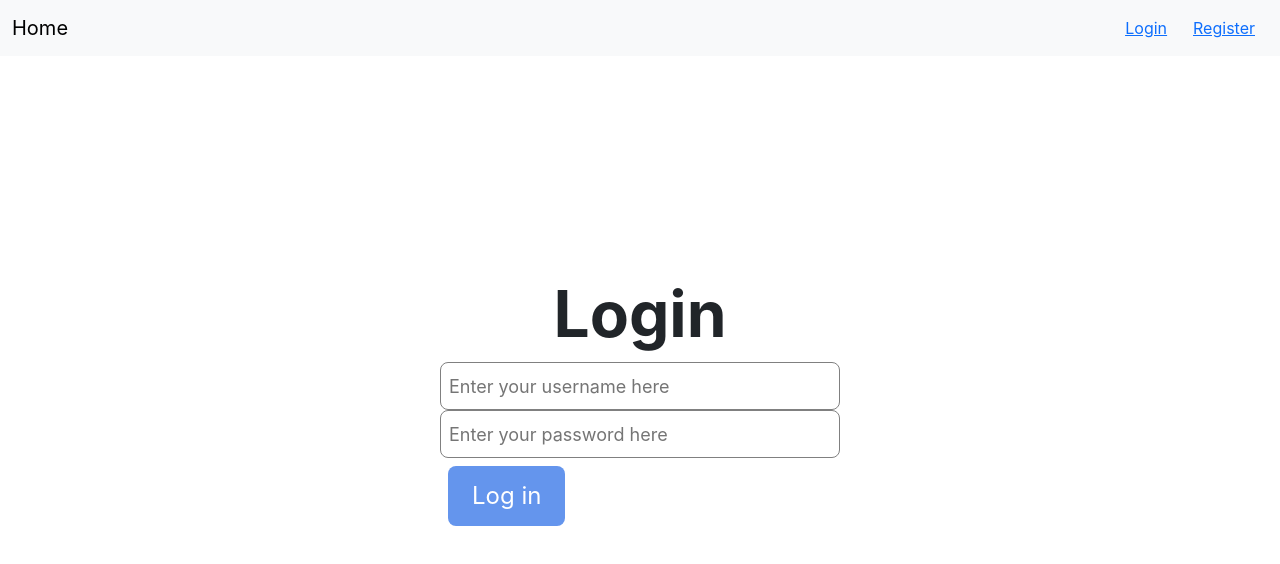
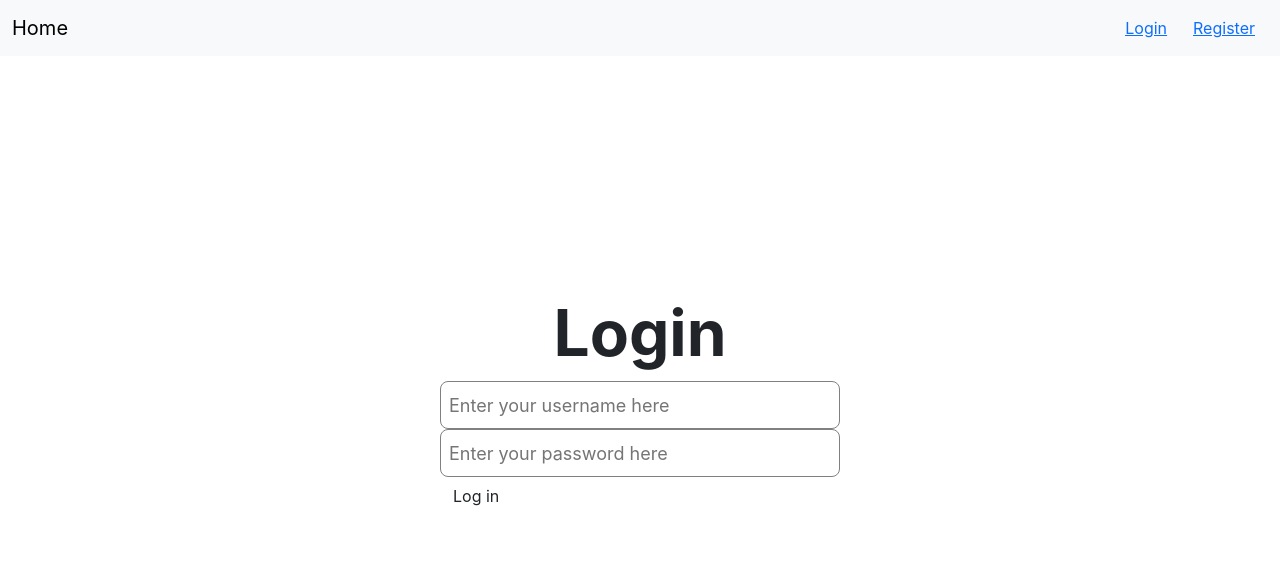
Before and after one commit to rozbeikonazar/tasksync_unicorn, a React (Vite) app in the folder client/: page /login in a window 1280 px wide. Shown: the top 564 px of the page. Built offline with nearby package versions, Linux system fonts and the light colour scheme.

Commit message:
WIP: add skeleton for LoginForm

```diff
--- a/client/src/components/LoginForm.jsx
+++ b/client/src/components/LoginForm.jsx
@@ -1,9 +1,11 @@
 import { useContext, useState } from "react";
 import "../App.css";
 import { UserContext } from "../utils/contexts/UserContext";
+import { useNavigate } from 'react-router-dom';
 
 export function LoginForm() {
   const userContextData = useContext(UserContext)
+  const navigate = useNavigate();
   const [loginData, setLoginData] = useState({
     username: "",
     password: ""
@@ -47,7 +49,7 @@
           username: data.user.username,
           isLoggedIn: true
         }))
-        // login successful, navigate to the desired page
+        navigate("/");
       } else {
         setError("Invalid username or password");
       }
@@ -96,7 +98,7 @@
 
         </div>
         <div className={"inputContainer"}>
-          <button type="submit" className={"inputButton"}>
+          <button type="submit" className={"btn"}>
             Log in
           </button>
         </div>
```
